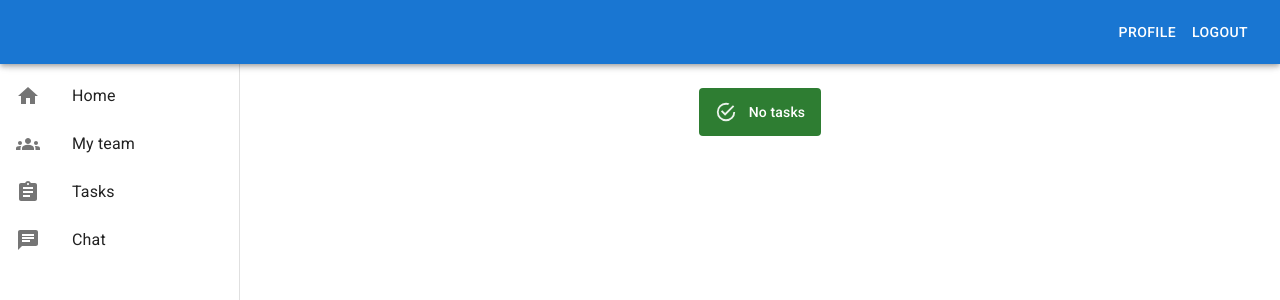
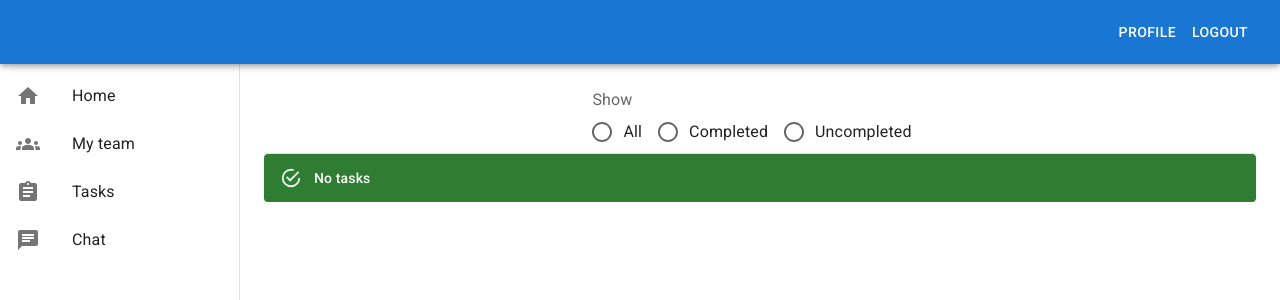
Before and after one commit to Floriian/taskmanagement, a React (Vite) app in the folder apps/client/: page /tasks in a window 1280 px wide. Shown: the top 300 px of the page. Built offline with nearby package versions, Linux system fonts and the light colour scheme; sample sign-in values are in the browser's storage.

Commit message:
client: TODO: task filtering

```diff
--- a/apps/client/src/pages/task/TaskIndex.tsx
+++ b/apps/client/src/pages/task/TaskIndex.tsx
@@ -1,4 +1,4 @@
-import React from 'react';
+import React, { useEffect, useState } from 'react';
 import { useAppSelector } from '../../app/store/redux-hooks';
 import {
   Alert,
@@ -7,17 +7,87 @@ import {
   Card,
   CardContent,
   Divider,
+  FormControl,
+  FormControlLabel,
+  FormLabel,
+  RadioGroup,
   Typography,
 } from '@mui/material';
 import { useNavigate } from 'react-router-dom';
+import CheckCircleIcon from '@mui/icons-material/CheckCircle';
+import CloseIcon from '@mui/icons-material/Close';
+import { red, green } from '@mui/material/colors';
+import { Task } from '../../types';
+import Radio from '@mui/material/Radio';
+
 export default function TaskIndex() {
+  const [showType, setShowType] = useState<{
+    type: 'ALL' | 'COMPLETED' | 'UNCOMPLETED';
+  }>();
+  const [tasks, setTasks] = useState<Task[]>();
+
   const navigate = useNavigate();
 
   const handleClick = (id: number) => {
     navigate(`/tasks/${id}`);
   };
-  const tasks = useAppSelector((state) => state.team.tasks);
+  const userTasks = useAppSelector((state) => state.team.tasks);
+  const completed = userTasks.filter((task) => task.completed === true);
+  const uncompleted = userTasks.filter((task) => task.completed === false);
+
+  useEffect(() => {
+    setTasks(userTasks);
+  }, [userTasks, tasks]);
+
+  const handleRadioClick = ({
+    type,
+  }: {
+    type: 'ALL' | 'COMPLETED' | 'UNCOMPLETED';
+  }) => {
+    switch (type) {
+      case 'ALL':
+        setTasks(userTasks);
+      case 'COMPLETED':
+        setTasks(completed);
+      case 'UNCOMPLETED':
+        setTasks(uncompleted);
+    }
+  };
+
   return (
+    <Box>
+      <Box sx={{ width: '100%', display: 'flex', justifyContent: 'center' }}>
+        <FormControl>
+          <FormLabel id="radio_buttons">Show</FormLabel>
+          <RadioGroup row aria-labelledby="radio_buttons">
+            <FormControlLabel
+              value="All"
+              control={<Radio />}
+              label="All"
+              onClick={() => handleRadioClick({ type: 'ALL' })}
+            />
+            <FormControlLabel
+              value="Completed"
+              control={<Radio />}
+              label="Completed"
+              onClick={() => handleRadioClick({ type: 'COMPLETED' })}
+            />
+            <FormControlLabel
+              value="Uncompleted"
+              control={<Radio />}
+              label="Uncompleted"
+              onClick={() => handleRadioClick({ type: 'UNCOMPLETED' })}
+            />
+          </RadioGroup>
+        </FormControl>
+      </Box>
+      <Divider></Divider>
+
+      {!tasks?.length ? (
+        <Alert variant="filled" severity="success">
+          No tasks
+        </Alert>
+      ) : null}
       <Box
         sx={{
           display: 'flex',
@@ -25,12 +95,7 @@ export default function TaskIndex() {
           justifyContent: 'center',
         }}
       >
-      {!tasks.length ? (
-        <Alert variant="filled" severity="success">
-          No tasks
-        </Alert>
-      ) : null}
-      {tasks.map((task) => (
+        {tasks?.map((task) => (
           <Card
             sx={{
               minWidth: 250,
@@ -49,7 +114,20 @@ export default function TaskIndex() {
               }}
             >
               <Box>
+                <Box
+                  sx={{
+                    display: 'flex',
+                    width: '100%',
+                    justifyContent: 'space-between',
+                  }}
+                >
                   <Typography variant="h6">{task.taskTitle}</Typography>
+                  {task.completed ? (
+                    <CheckCircleIcon sx={{ color: green[500] }} />
+                  ) : (
+                    <CloseIcon sx={{ color: red[500] }} />
+                  )}
+                </Box>
                 <Typography variant="body2" color="GrayText">
                   Created by {task.createdBy} at
                 </Typography>
@@ -70,5 +148,6 @@ export default function TaskIndex() {
           </Card>
         ))}
       </Box>
+    </Box>
   );
 }
```
Lines whose indentation alone changed are shown as unchanged.
